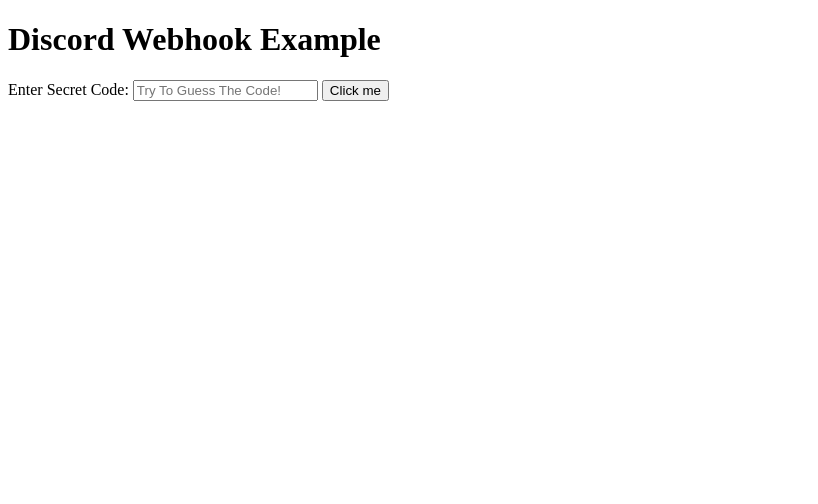
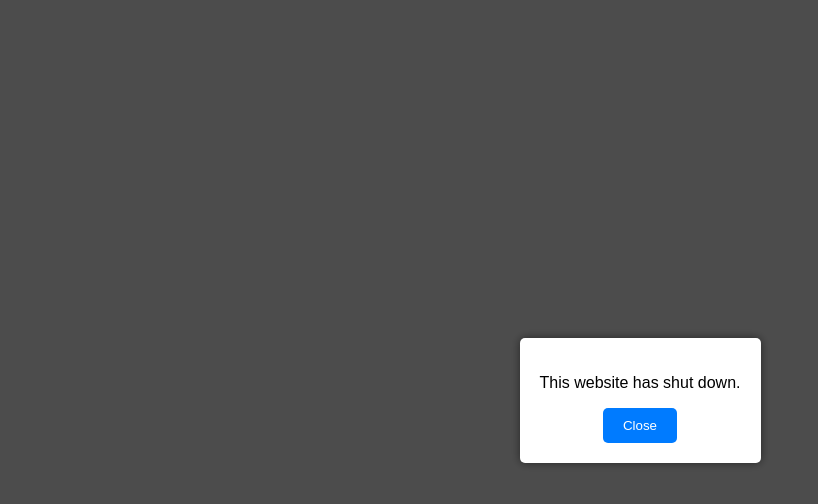
Before and after one commit to SkibidiToiletRizzler/Discord-Webhooking, a plain HTML site: page Secret.html in a window 1280 px wide. Shown: the whole page, without its empty margins (0-818 px from the left). Drawn offline with Linux system fonts and the light colour scheme.

Commit message:
Update Secret.html

```diff
--- a/Secret.html
+++ b/Secret.html
@@ -3,40 +3,67 @@
 <head>
     <meta charset="UTF-8">
     <meta name="viewport" content="width=device-width, initial-scale=1.0">
-    <title>Discord Webhook Example</title>
+    <title>Website Shutdown</title>
+    <style>
+        body {
+            font-family: Arial, sans-serif;
+            text-align: center;
+            padding: 20px;
+        }
+
+        #shutdownPopup {
+            display: none;
+            position: fixed;
+            top: 0;
+            left: 0;
+            width: 100%;
+            height: 100%;
+            background: rgba(0, 0, 0, 0.7);
+            justify-content: center;
+            align-items: center;
+            z-index: 999;
+        }
+
+        #popupContent {
+            background: #fff;
+            padding: 20px;
+            border-radius: 5px;
+            box-shadow: 0 0 10px rgba(0, 0, 0, 0.5);
+            text-align: center;
+        }
+
+        #closePopupBtn {
+            background: #007bff;
+            color: #fff;
+            padding: 10px 20px;
+            border: none;
+            border-radius: 5px;
+            cursor: pointer;
+        }
+    </style>
 </head>
 <body>
-    <h1>Discord Webhook Example</h1>
 
-    <label for="secretCode">Enter Secret Code:</label>
-    <input type="text" id="secretCode" placeholder="Try To Guess The Code!">
-
-    <button onclick="sendMessage()">Click me</button>
+    <div id="shutdownPopup">
+        <div id="popupContent">
+            <p>This website has shut down.</p>
+            <button id="closePopupBtn" onclick="closePopup()">Close</button>
+        </div>
+    </div>
 
     <script>
-        function sendMessage() {
-            var secretCode = document.getElementById('secretCode').value;
+        // Function to display the shutdown popup
+        function showPopup() {
+            document.getElementById('shutdownPopup').style.display = 'flex';
+        }
 
-            if (secretCode.toLowerCase() === 'test') {
-                // Replace 'YOUR_DISCORD_WEBHOOK_URL' with your actual Discord webhook URL
-                var webhookUrl = 'https://discord.com/api/webhooks/1201953798449266768/wtj-rv93nzOAagjqjlkxK-dHR4rj4OBX6u4N1Aa6DUVUJqzI-HSmcsdl43o_sMx9ZYBw';
+        // Function to close the shutdown popup
+        function closePopup() {
+            document.getElementById('shutdownPopup').style.display = 'none';
+        }
 
-                // Message to be sent to Discord
-                var message = 'Button clicked!';
-
-                // Create a new XMLHttpRequest object
-                var xhr = new XMLHttpRequest();
-
-                // Configure it to send a POST request to the webhook URL
-                xhr.open('POST', webhookUrl, true);
-                xhr.setRequestHeader('Content-Type', 'application/json');
-
-                // Send the JSON-encoded message to Discord
-                xhr.send(JSON.stringify({ content: message }));
-            } else {
-                alert('Invalid secret code. Please Try Again.');
-            }
-        }
+        // Call the showPopup function when the page loads (you can trigger it when needed)
+        window.onload = showPopup;
     </script>
 </body>
 </html>
```
